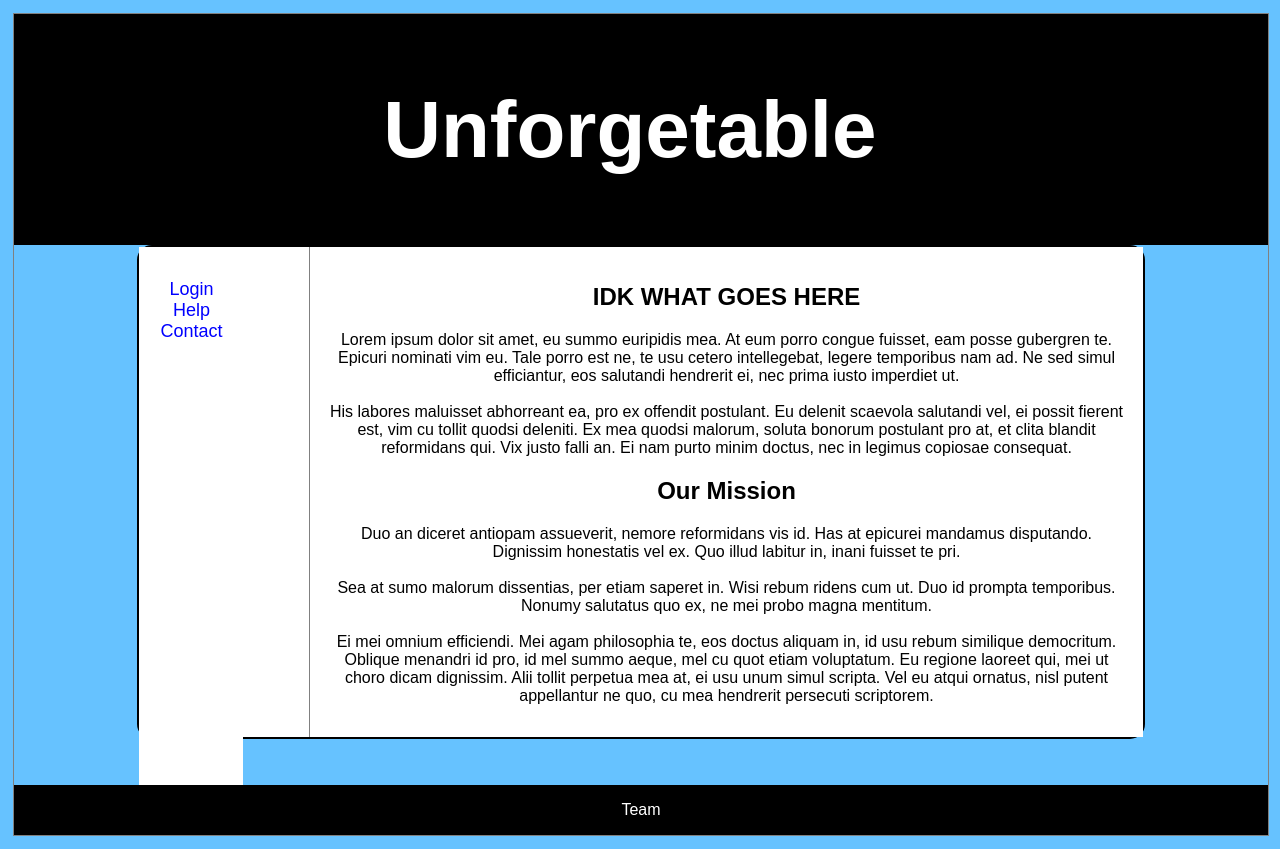
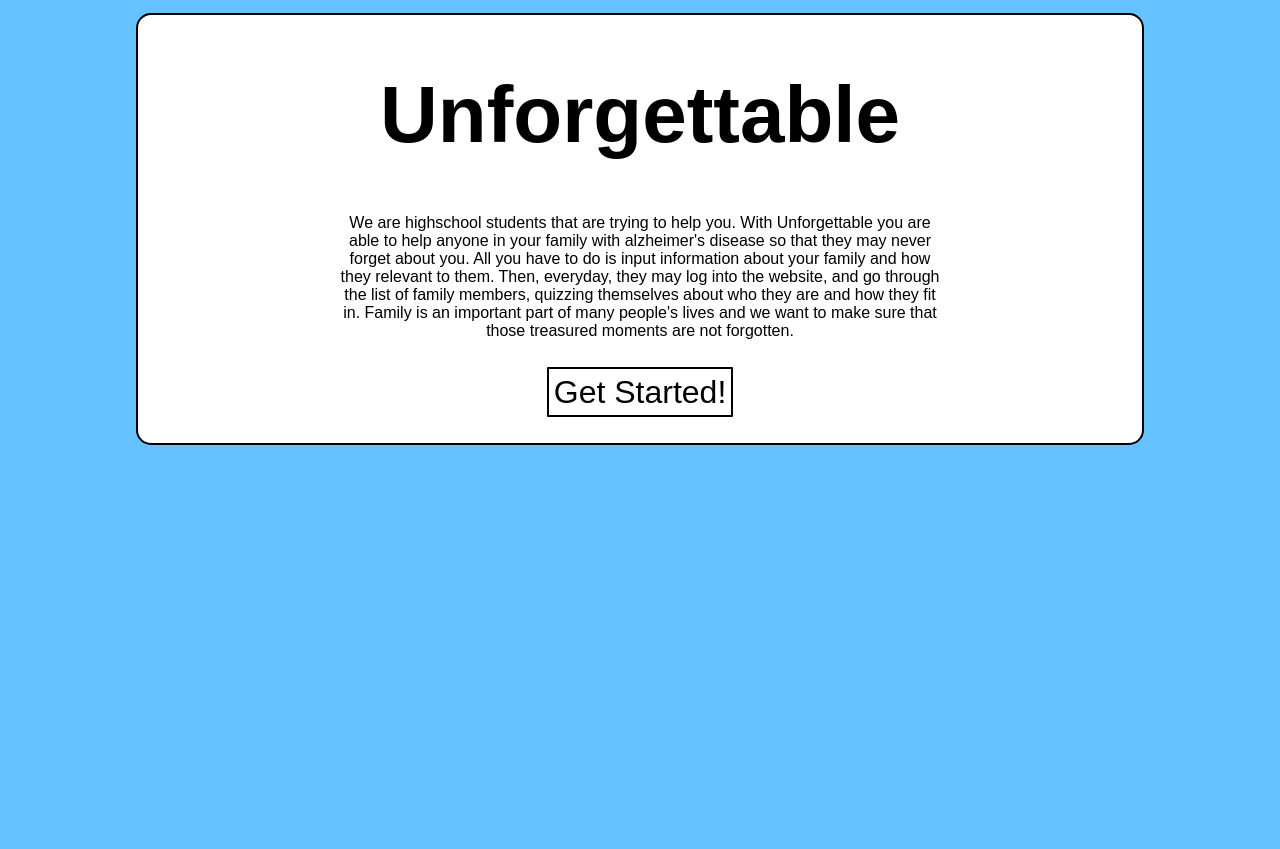
Before and after one commit to BluePrint2018/alzheimers_quizlet, a plain HTML site: page index.html in a window 1280 px wide. After the commit the page ends 800 px from the top, so only its background shows below. Drawn offline with Linux system fonts and the light colour scheme.

Commit message:
Add files via upload

```diff
--- a/index.css
+++ b/index.css
@@ -67,14 +67,3 @@ article {
 	height: 20rem;
 	border: 2px solid black;
 }
-
-#img_main {
-	border: 2px solid black;
-	border-radius: 5px;
-	width: 80%;
-	height: 40%;
-}
-
-#img_main {
-	cursor: pointer;
-}
--- a/index.html
+++ b/index.html
@@ -1,109 +1,22 @@
 <!DOCTYPE html>
 <html>
 	<head>
+		<title>Unforgetable</title>
 		<link rel="stylesheet" type="text/css" href="index.css"/>
-<style>
-div.container {
-    width: 100%;
-    border: 1px solid gray;
-}
-
-header, footer {
-    padding: 1em;
-    color: white;
-    background-color: black;
-    clear: left;
-    text-align: center;
-}
-
-nav {
-    float: left;
-    max-width: 160px;
-    margin: 0;
-    padding: 1em;
-}
-
-nav ul {
-    list-style-type: none;
-    padding: 0;
-}
-
-nav ul a {
-    text-decoration: none;
-}
-
-article {
-    margin-left: 170px;
-    border-left: 1px solid gray;
-    padding: 1em;
-    overflow: hidden;
-}
-.auto-style1 {
-	text-align: center;
-}
-.auto-style2 {
-	font-size: large;
-}
-.auto-style3 {
-	font-size: large;
-	margin-left: 0px;
-}
-</style>
 	</head>
 	<body>
-
-<div class="container">
-
-<header>
-   <h1>Unforgetable&nbsp;</h1>
-</header>
 		<div id="main">
-<nav style="height: 506px">
-  <ul>
-    <li class="auto-style2"></li>
-	  <li class="auto-style2"></li>
-	  <li class="auto-style2"></li>
-	  <li class="auto-style2"></li>
-	  <li class="auto-style2"></li>
-	  <li class="auto-style2"></li>
-	  <li class="auto-style2"></li>
-	  <li class="auto-style3"><a href="#">Login</a></li>
-	  <li class="auto-style2"></li>
-
-	  <li class="auto-style2"><a href="#">Help</a></li>
-	  <li class="auto-style2"></li>
-	  <li class="auto-style2"><a href=""#">Contact </a></li>
-  </ul>
-</nav>
-
-<article>
-  <h2 class="auto-style1">IDK WHAT GOES HERE</h2>
-  <p>Lorem ipsum dolor sit amet, eu summo euripidis mea. At eum porro congue
-  fuisset, eam posse gubergren te. Epicuri nominati vim eu. Tale porro est ne,
-  te usu cetero intellegebat, legere temporibus nam ad. Ne sed simul
-  efficiantur, eos salutandi hendrerit ei, nec prima iusto imperdiet ut.<br><br>
-  His labores maluisset abhorreant ea, pro ex offendit postulant. Eu delenit
-  scaevola salutandi vel, ei possit fierent est, vim cu tollit quodsi deleniti.
-  Ex mea quodsi malorum, soluta bonorum postulant pro at, et clita blandit
-  reformidans qui. Vix justo falli an. Ei nam purto minim doctus, nec in legimus
-  copiosae consequat.</p>
-  <h2 class="auto-style1">Our Mission</h2>
-  <p>Duo an diceret antiopam assueverit, nemore reformidans vis id. Has at
-  epicurei mandamus disputando. Dignissim honestatis vel ex. Quo illud labitur
-  in, inani fuisset te pri.<br><br>Sea at sumo malorum dissentias, per etiam
-  saperet in. Wisi rebum ridens cum ut. Duo id prompta temporibus. Nonumy
-  salutatus quo ex, ne mei probo magna mentitum.<br><br>Ei mei omnium
-  efficiendi. Mei agam philosophia te, eos doctus aliquam in, id usu rebum
-  similique democritum. Oblique menandri id pro, id mel summo aeque, mel cu quot
-  etiam voluptatum. Eu regione laoreet qui, mei ut choro dicam dignissim. Alii
-  tollit perpetua mea at, ei usu unum simul scripta. Vel eu atqui ornatus, nisl
-  putent appellantur ne quo, cu mea hendrerit persecuti scriptorem.</p>
-</article>
+			<h1>Unforgettable</h1>
+			<div id="blurb_text">
+				<p>We are highschool students that are trying to help you. With Unforgettable you are able to help anyone in your family with alzheimer's disease so that they may never forget about you. All you have to do is input information about your family and how they relevant to them. Then, everyday, they may log into the website, and go through the list of family members, quizzing themselves about who they are and how they fit in. Family is an important part of many people's lives and we want to make sure that those treasured moments are not forgotten.</p>
+			</div>
+			<br>
+			<a id="start" href="home.html">Get Started!</a>
+			<br>
+			<div id="blank">
+			</div>
 		</div>
 
-<footer>Team</footer>
-
-</div>
 
 	</body>
 </html>
```
Also changed, not shown: main.html (+9 -3 lines), prof1.html (added, +20 -0 lines). Lines whose indentation alone changed are shown as unchanged.
